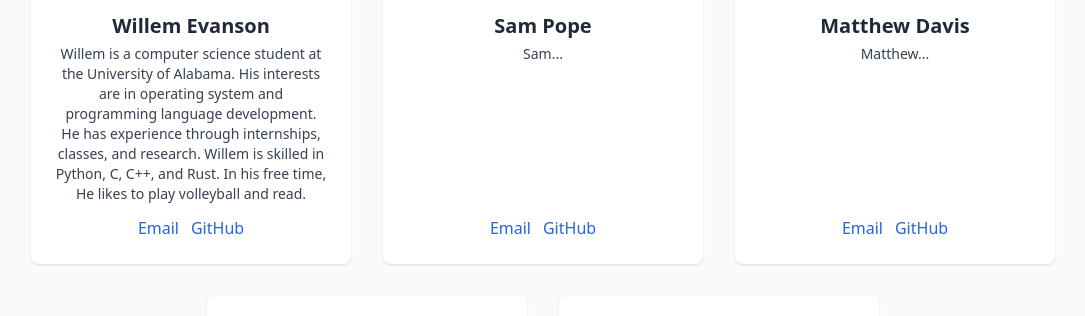
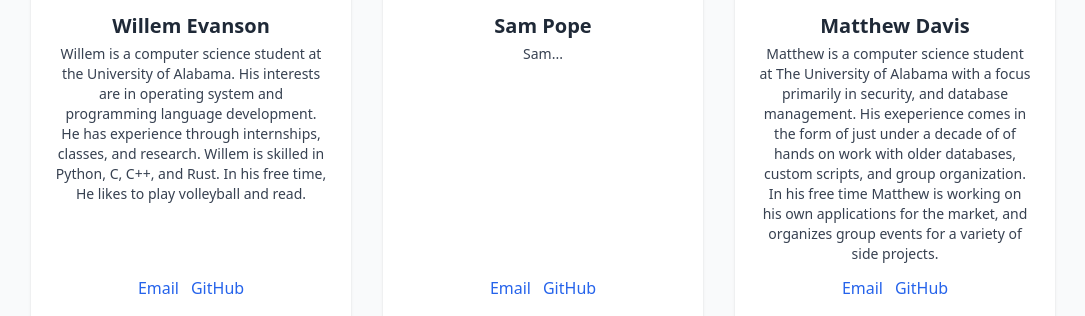
Before and after one commit to Distrubuted-Autonomy-Lab/carebot-project-website, a Jekyll site: the page built from team.md, in a window 1280 px wide, cut to the strip 368-684 px from the top of the page. Shown: the whole strip, without its empty margins (97-1182 px from the left). Built offline with Jekyll 4.4.1, drawn with Linux system fonts in a browser that asks for light colours; nearby versions of some CDN libraries.

Commit message:
Update team.md

```diff
--- a/team.md
+++ b/team.md
@@ -39,7 +39,7 @@ title: Team
   <div class="w-full sm:w-64 md:w-72 lg:w-80 bg-white rounded-lg shadow p-6 text-center hover:shadow-lg transition flex flex-col">
     <img src="assets/images/MatthewDavis.jpg" alt="Matthew Davis" class="w-32 h-32 mx-auto rounded-full mb-4">
     <h3 class="text-xl font-semibold mb-1">Matthew Davis</h3>
-    <p class="text-gray-700 text-sm mb-3">Matthew...</p>
+    <p class="text-gray-700 text-sm mb-3">Matthew is a computer science student at The University of Alabama with a focus primarily in security, and database management. His exeperience comes in the form of just under a decade of of hands on work with older databases, custom scripts, and group organization. In his free time Matthew is working on his own applications for the market, and organizes group events for a variety of side projects.</p>
     <div class="flex justify-center space-x-3 mt-auto">
       <a href="mailto:" class="text-blue-600 hover:underline">Email</a>
       <a href="https://github.com/" class="text-blue-600 hover:underline" target="_blank">GitHub</a>
```
